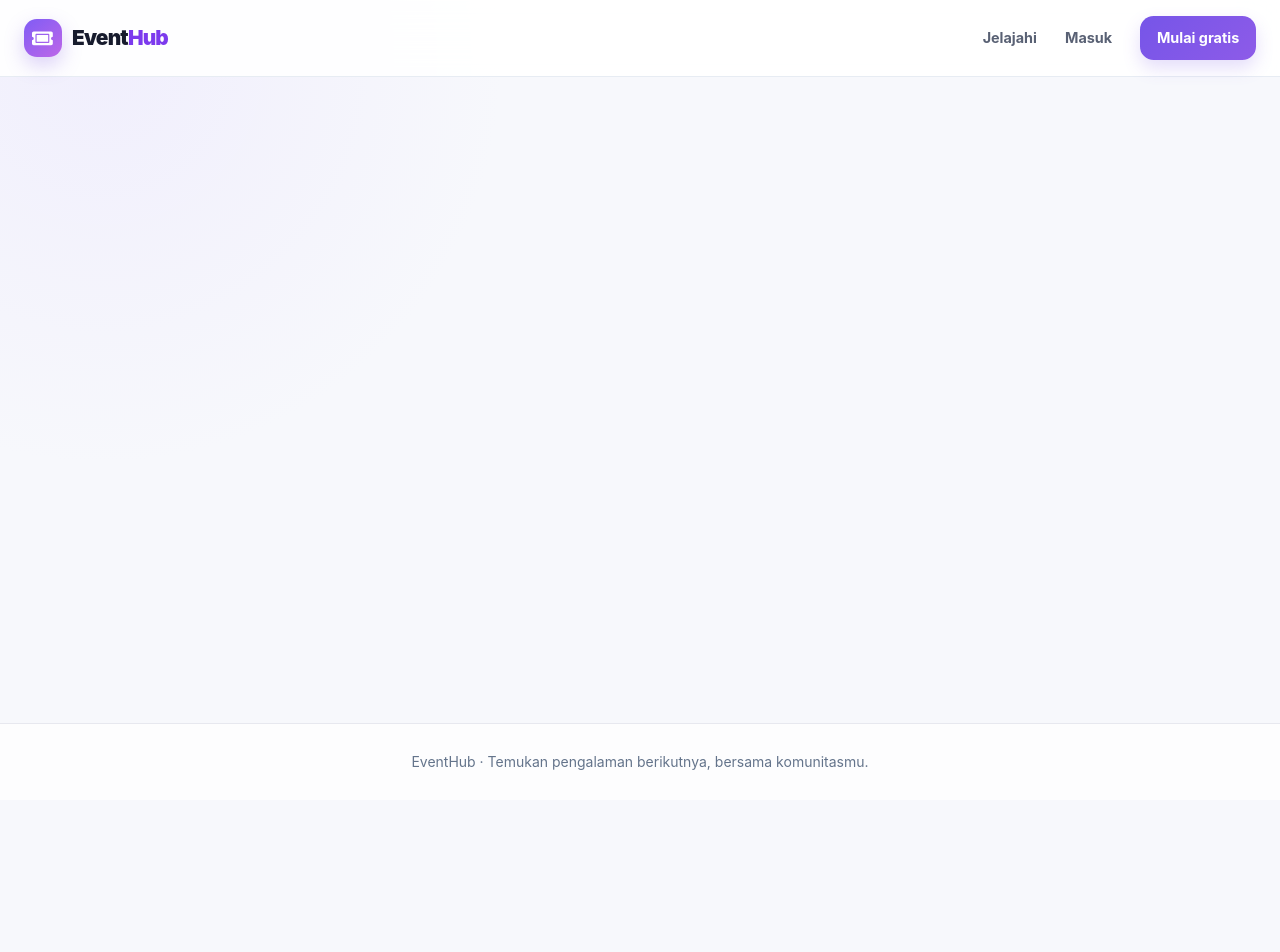
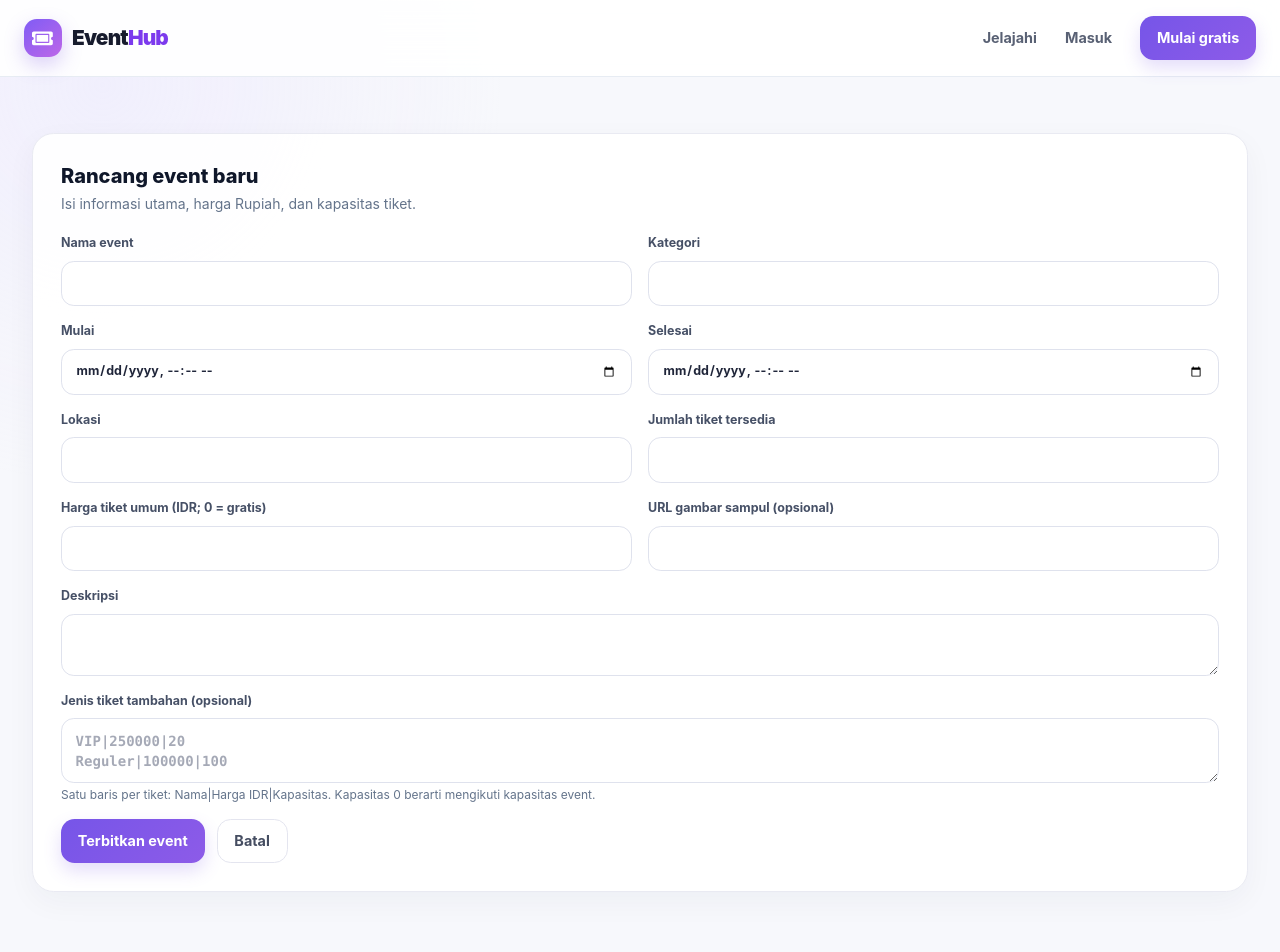
Before and after one commit to SwiftTechProduction/EventHub, a React (Vite) app in the folder client/: page /admin in a window 1280 px wide. Shown: the top 952 px of the page. Before the commit the page ends 800 px from the top, so only its background shows below. Built offline with nearby package versions, Linux system fonts and the light colour scheme; no server answers.

Commit message:
feat: add event creation form

```diff
--- a/client/src/App.tsx
+++ b/client/src/App.tsx
@@ -2,7 +2,7 @@ import React from 'react';
 import { BrowserRouter as Router, Routes, Route } from 'react-router-dom';
 import Navbar from './components/Navbar';
 import Home from './pages/Home';
-
+import AdminDashboard from './pages/AdminDashboard';
 
 /** Mengatur routing utama untuk halaman publik, akun, dashboard, dan pembayaran. */
 function App() {
@@ -13,6 +13,7 @@ function App() {
                 <main className="flex-grow px-4 py-7 sm:px-6 lg:px-8">
                     <Routes>
                         <Route path="/" element={<Home />} />
+                        <Route path="/admin" element={<AdminDashboard />} />
                     </Routes>
                 </main>
                 <footer className="site-footer px-4 py-7 text-center text-sm text-slate-500">
--- /dev/null
+++ b/client/src/pages/AdminDashboard.tsx
@@ -0,0 +1,62 @@
+import React, { useEffect, useMemo, useState } from 'react';
+import type { EventForm } from '../types';
+
+const emptyForm: EventForm = {
+    title: '', description: '', date: '', endDate: '', location: '',
+    category: '', totalSeats: '', ticketPrice: '', image: '', ticketTypes: ''
+};
+
+/** Menyediakan panel organizer untuk event, transaksi, promosi, dan laporan. */
+const AdminDashboard = () => {
+  const [formData, setFormData] = useState<EventForm>(emptyForm);
+  const [saving, setSaving] = useState(false);
+  const [editingEventId, setEditingEventId] = useState<number | string | null>(
+    null,
+  );
+  const [showEventForm, setShowEventForm] = useState(false);
+  const saveEvent = (event: React.FormEvent<HTMLFormElement>) => {
+    event.preventDefault();
+  };
+
+  return (
+    <section className="surface-card mt-7 p-5 md:p-7">
+        <h2 className="text-xl font-extrabold text-slate-900">{editingEventId ? 'Perbarui event' : 'Rancang event baru'}</h2>
+        <p className="mt-1 text-sm text-slate-500">Isi informasi utama, harga Rupiah, dan kapasitas tiket.</p>
+        <form onSubmit={saveEvent} className="mt-5 grid gap-4 md:grid-cols-2">
+            <Field label="Nama event" value={formData.title} onChange={(value) => setFormData({ ...formData, title: value })} required />
+            <Field label="Kategori" value={formData.category} onChange={(value) => setFormData({ ...formData, category: value })} required />
+            <label className="field-label">Mulai<input className="field-control mt-2" type="datetime-local" required value={formData.date} onChange={(e) => setFormData({ ...formData, date: e.target.value })} /></label>
+            <label className="field-label">Selesai<input className="field-control mt-2" type="datetime-local" required value={formData.endDate} onChange={(e) => setFormData({ ...formData, endDate: e.target.value })} /></label>
+            <Field label="Lokasi" value={formData.location} onChange={(value) => setFormData({ ...formData, location: value })} required />
+            <Field label="Jumlah tiket tersedia" type="number" value={formData.totalSeats} onChange={(value) => setFormData({ ...formData, totalSeats: value })} required />
+            <Field label="Harga tiket umum (IDR; 0 = gratis)" type="number" value={formData.ticketPrice} onChange={(value) => setFormData({ ...formData, ticketPrice: value })} required />
+            <Field label="URL gambar sampul (opsional)" value={formData.image} onChange={(value) => setFormData({ ...formData, image: value })} />
+            <label className="field-label md:col-span-2">Deskripsi<textarea className="field-control mt-2 min-h-28" required value={formData.description} onChange={(e) => setFormData({ ...formData, description: e.target.value })} /></label>
+            <label className="field-label md:col-span-2">
+                Jenis tiket tambahan (opsional)
+                <textarea className="field-control mt-2 min-h-24 font-mono text-sm" value={formData.ticketTypes} onChange={(e) => setFormData({ ...formData, ticketTypes: e.target.value })} placeholder={'VIP|250000|20\nReguler|100000|100'} />
+                <span className="mt-1 block text-xs font-normal text-slate-500">Satu baris per tiket: Nama|Harga IDR|Kapasitas. Kapasitas 0 berarti mengikuti kapasitas event.</span>
+            </label>
+            <div className="flex flex-wrap gap-3 md:col-span-2">
+                <button className="button-primary" disabled={saving}>{saving ? 'Menyimpan…' : editingEventId ? 'Simpan perubahan' : 'Terbitkan event'}</button>
+                <button type="button" onClick={() => { setShowEventForm(false); setEditingEventId(null); setFormData(emptyForm); }} className="button-secondary">Batal</button>
+            </div>
+        </form>
+    </section>
+  );
+};
+
+/** Merender input teks/angka dengan label yang terhubung dan aksesibel. */
+const Field = ({ label, value, onChange, type = 'text', required = false }: {
+    label: string;
+    value: string;
+    onChange: (value: string) => void;
+    type?: string;
+    required?: boolean;
+}) => (
+    <label className="field-label">{label}
+        <input className="field-control mt-2" type={type} required={required} value={value} onChange={(event) => onChange(event.target.value)} />
+    </label>
+);
+
+export default AdminDashboard;
```
